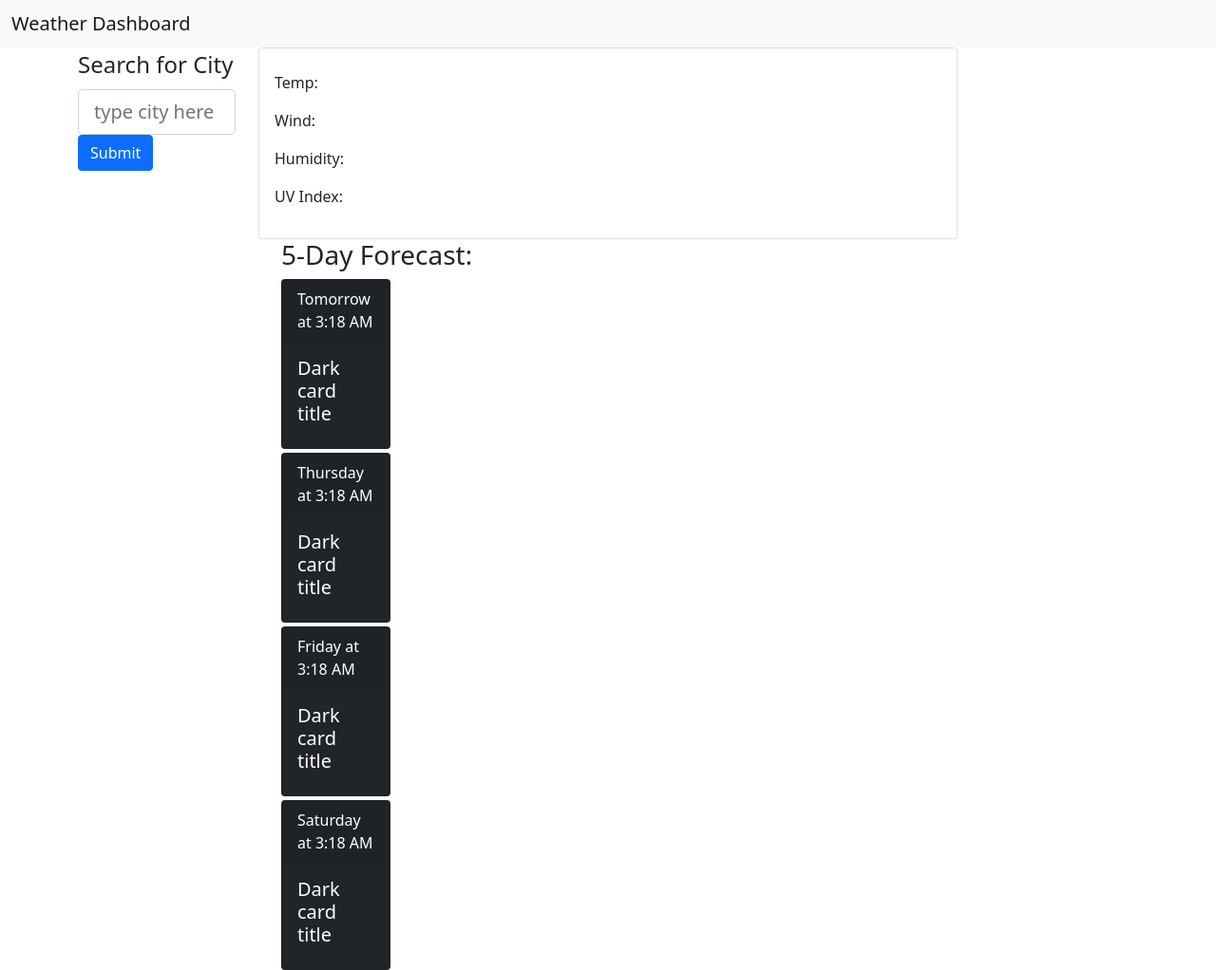
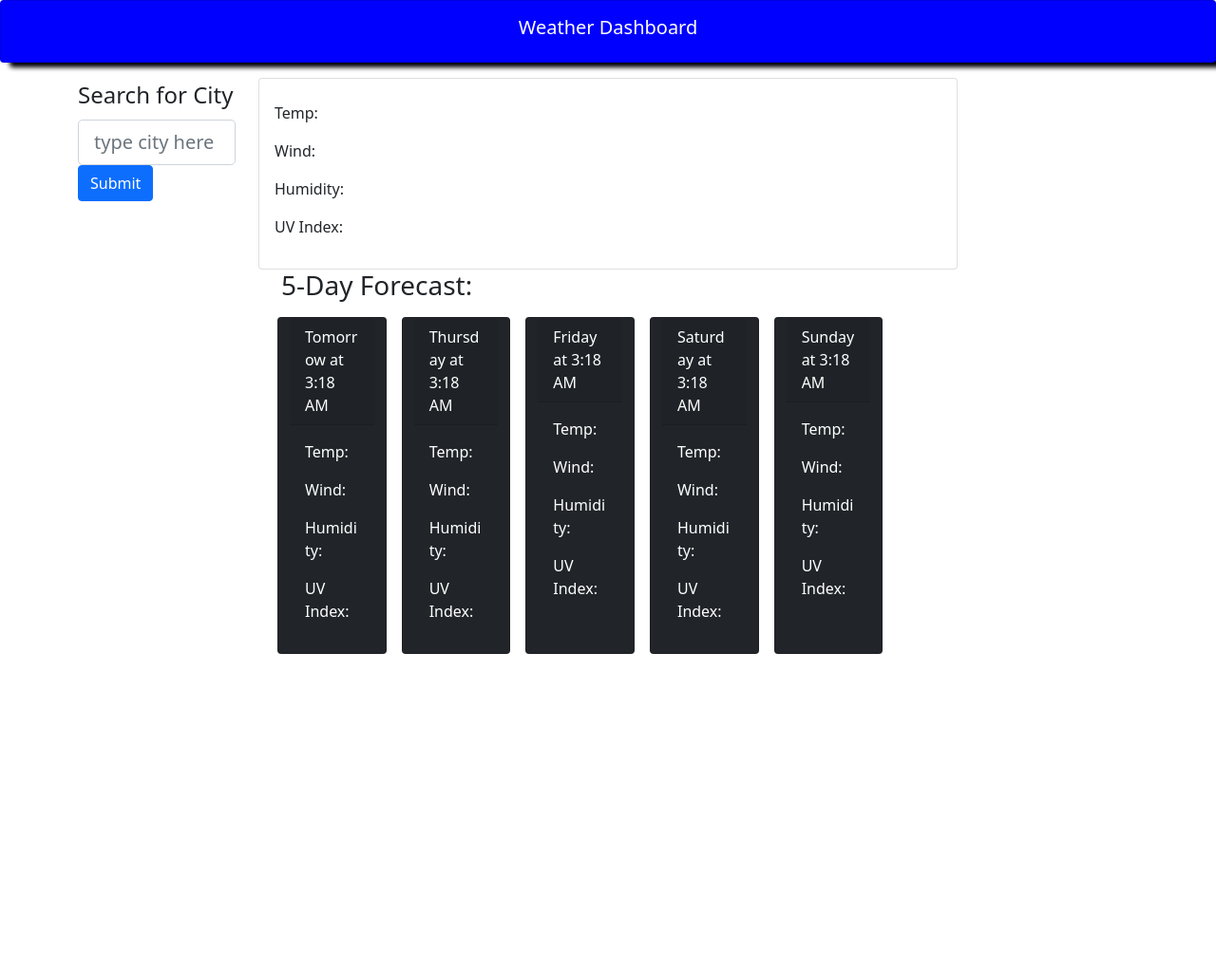
Before and after one commit to hlodg/Weather-Dashboard, a plain HTML site: page index.html in a window 1280 px wide. Shown: the top 1022 px of the page at 95% size. After the commit the page ends 800 px from the top, so only its background shows below. Drawn offline with nearby package versions, Linux system fonts and the light colour scheme.

Commit message:
added css

```diff
--- a/assets/style.css
+++ b/assets/style.css
@@ -0,0 +1,7 @@
+#title {
+    background-color: blue !important;
+    box-shadow: 10px 5px 5px rgb(0, 0, 4);
+    color:white;
+    font-weight: 1000;
+    text-align: center;
+}
--- a/index.html
+++ b/index.html
@@ -13,11 +13,11 @@
 
 <body>
     <header>
-        <nav class="navbar navbar-light bg-light">
-            <div class="container-fluid">
-              <span class="navbar-brand mb-0 h1">Weather Dashboard</span>
-            </div>
-          </nav>
+      <div id="title" class="card w-100 mb-3">
+        <div class="card-body">
+          <h5 class="card-title">Weather Dashboard</h5>
+       </div>
+      </div>
     </header>
 
     <main>
@@ -43,37 +43,48 @@
                       <p id="uvIndex">UV Index: </p>
                     </div>
                 </div>
-                <div class="container">
+                <div class="container row">
                     <h3>5-Day Forecast:</h3>
-                    <div class="card col-2 text-white bg-dark mb-1" style="max-width: 18rem;">
+                    <div class="card col-2 text-white bg-dark m-2" style="max-width: 18rem;">
                         <div class="card-header" id="tomorrow1"></div>
                         <div class="card-body">
-                          <h5 class="card-title">Dark card title</h5>
+                          <p id="temp1">Temp: </p>
+                          <p id="wind1">Wind: </p>
+                          <p id="Humidity1">Humidity: </p>
+                          <p id="uvIndex1">UV Index: </p>
                         </div>
                     </div>
-                    <div class="card col-2 text-white bg-dark mb-1" style="max-width: 18rem;">
+                    <div class="card col-2 text-white bg-dark m-2" style="max-width: 18rem;">
                         <div class="card-header" id="tomorrow2">Header</div>
                         <div class="card-body">
-                          <h5 class="card-title">Dark card title</h5>
-                        </div>
+                          <p id="temp2">Temp: </p>
+                          <p id="wind2">Wind: </p>
+                          <p id="Humidity2">Humidity: </p>
+                          <p id="uvIndex2">UV Index: </p>                        </div>
                     </div>
-                    <div class="card col-2 text-white bg-dark mb-1" style="max-width: 18rem;">
+                    <div class="card col-2 text-white bg-dark m-2" style="max-width: 18rem;">
                         <div class="card-header" id="tomorrow3">Header</div>
                         <div class="card-body">
-                          <h5 class="card-title">Dark card title</h5>
-                        </div>
+                          <p id="temp3">Temp: </p>
+                          <p id="wind3">Wind: </p>
+                          <p id="Humidity3">Humidity: </p>
+                          <p id="uvIndex3">UV Index: </p>                        </div>
                     </div>
-                    <div class="card col-2 text-white bg-dark mb-1" style="max-width: 18rem;">
+                    <div class="card col-2 text-white bg-dark m-2" style="max-width: 18rem;">
                         <div class="card-header" id="tomorrow4">Header</div>
                         <div class="card-body">
-                          <h5 class="card-title">Dark card title</h5>
-                        </div>
+                          <p id="temp4">Temp: </p>
+                          <p id="wind4">Wind: </p>
+                          <p id="Humidity4">Humidity: </p>
+                          <p id="uvIndex4">UV Index: </p>                         </div>
                     </div>
-                    <div class="card col-2 text-white bg-dark mb-1" style="max-width: 18rem;">
+                    <div class="card col-2 text-white bg-dark m-2" style="max-width: 18rem;">
                         <div class="card-header" id="tomorrow5">Header</div>
                         <div class="card-body">
-                          <h5 class="card-title">Dark card title</h5>
-                        </div>
+                          <p id="temp5">Temp: </p>
+                          <p id="wind5">Wind: </p>
+                          <p id="Humidity5">Humidity: </p>
+                          <p id="uvIndex5">UV Index: </p>                        </div>
                     </div>
                 </div>
              </div>
```
